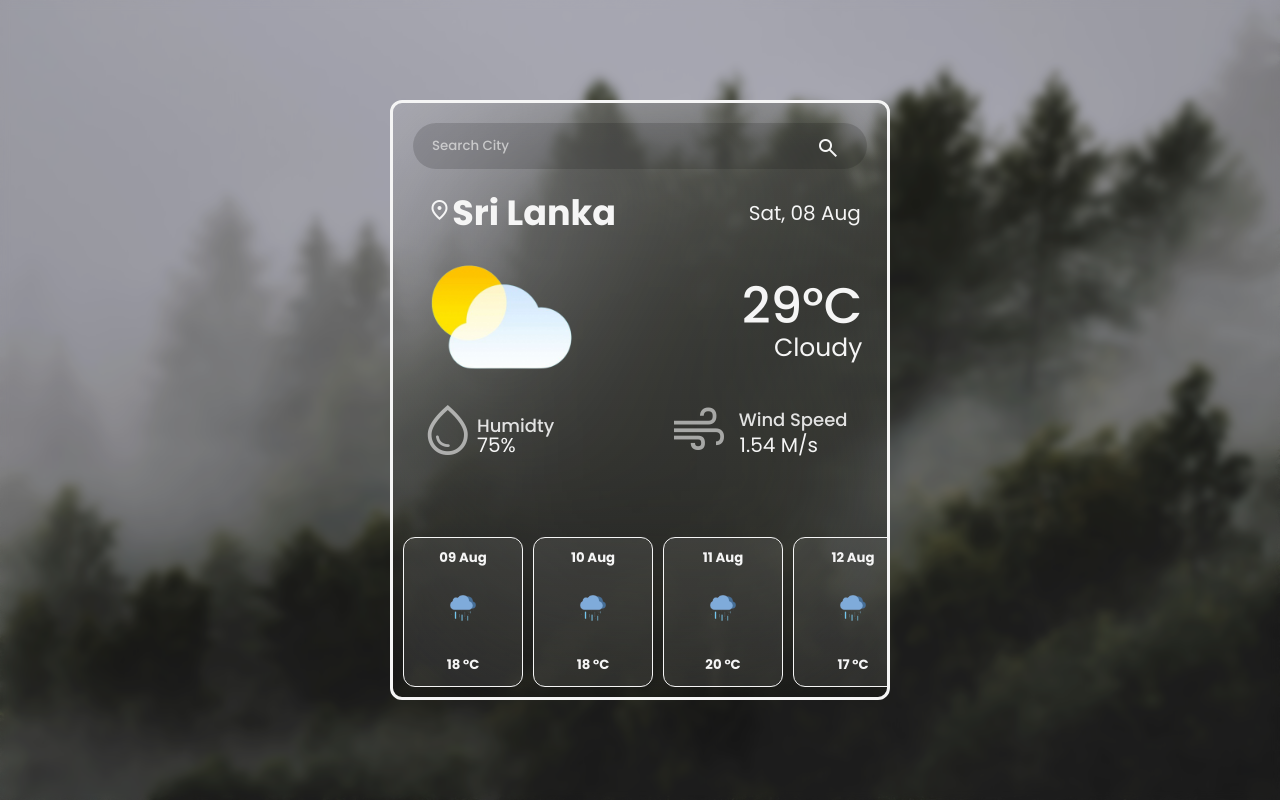
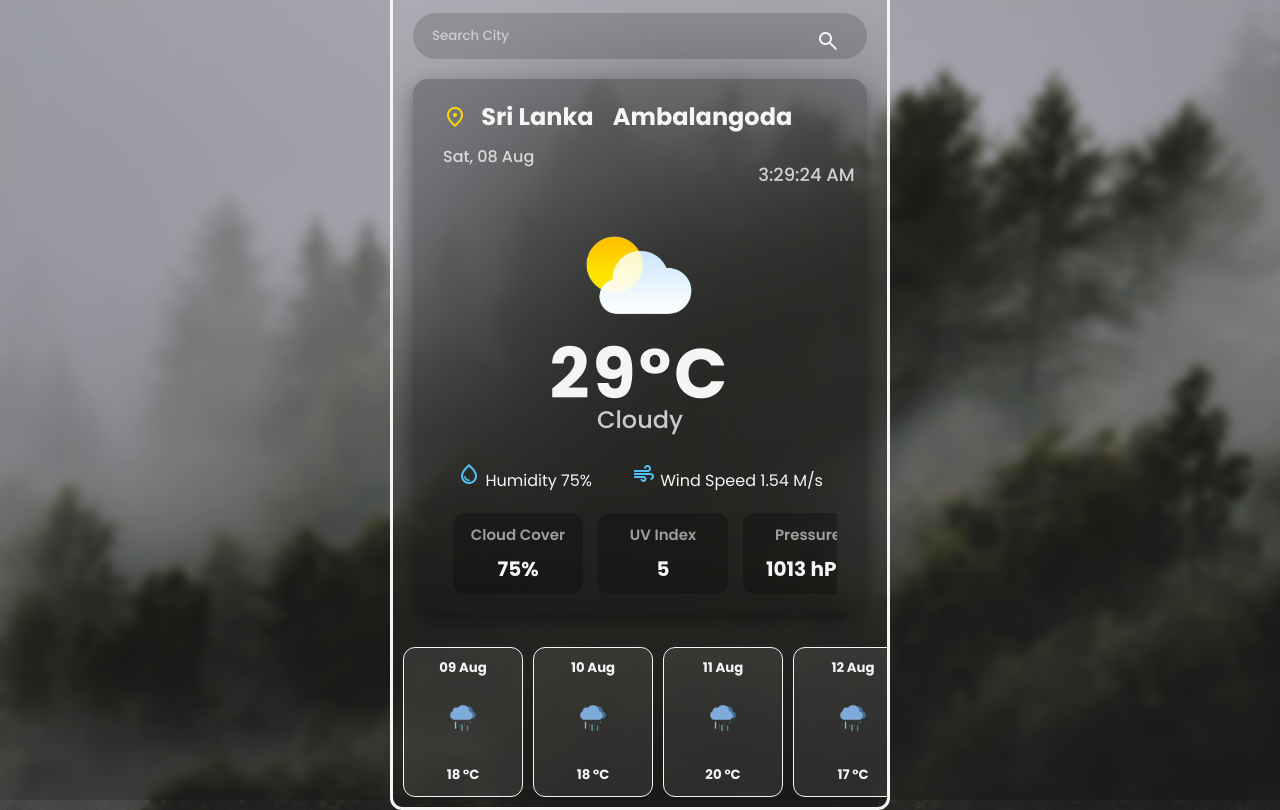
Before and after one commit to havindu05/Weather_API, a plain HTML site: page index.html in a window 1280 px wide. Drawn offline with nearby package versions, Linux system fonts and the light colour scheme; a web font is replaced by a local one.

Commit message:
Add Live time

```diff
--- a/home.js
+++ b/home.js
@@ -0,0 +1,8 @@
+function showTime() {
+    const now = new Date();
+    const timeString = now.toLocaleTimeString();
+    document.getElementById('localTime').textContent = timeString;
+  }
+
+  setInterval(showTime, 1000);
+  showTime();
--- a/index.html
+++ b/index.html
@@ -24,48 +24,57 @@
 
 
         <section class="weatherInfo">
-            <div class="loactionIcon">
-                <span class="material-symbols-outlined">
-                    location_on
-                </span>
-            </div>
-            <div class="loacation">
-                Sri Lanka
-            </div>
-            <div class="date">
-                Sat, 08 Aug
+            <div class="wrapper">
+                <span class="material-symbols-outlined loactionIcon">location_on</span>
+                <span class="loacation">Sri Lanka </span>
+                <span class="loacationCity">Ambalangoda</span>
+                <div class="date">Sat, 08 Aug</div>
+                <div class="Time" id="localTime">12:00 PM</div>
               </div>
             <div class="weatherIcon">
-                <img src="assest/images/Weather-removebg-preview.png" alt="pic">
+                <img src="assest/images/Weather-removebg-preview.png" alt="Weather Icon">
             </div>
-            <div class="temp">
-                29°C
+
+            <div class="temp">29°C</div>
+            <div class="tempText">Cloudy</div>
+
+            <div class="humidityWindContainer">
+                <div class="humidity">
+                    <span class="material-symbols-outlined humiIcon">water_drop</span>
+                    <span class="humiText1">Humidity</span>
+                    <span class="humiText2">75%</span>
                 </div>
-            <div class="tempText">
-                Cloudy
+                <div class="wind">
+                    <span class="material-symbols-outlined windIcon">air</span>
+                    <span class="windText1">Wind Speed</span>
+                    <span class="windText2">1.54 M/s</span>
                 </div>
-            <div class="humiIcon">
-                <span class="material-symbols-outlined">
-                    water_drop
-                </span>
             </div>
-            <div class="humiText1">
-                Humidty
+
+           <div class="infoContainer">
+                <div class="infoItem" id="cloudCover">
+                  <span class="infoLabel">Cloud Cover</span>
+                  <span class="infoValue">75%</span>
                 </div>
-            <div class="humiText2">
-                75%
+
+                <div class="infoItem" id="uvIndex">
+                  <span class="infoLabel">UV Index</span>
+                  <span class="infoValue">5</span>
                 </div>
-            <div class="windIcon">
-                <span class="material-symbols-outlined">
-                    air
-                </span>
+
+                <div class="infoItem" id="pressure">
+                  <span class="infoLabel">Pressure</span>
+                  <span class="infoValue">1013 hPa</span>
                 </div>
-            <div class="windText1">
-                Wind Speed
+
+                <div class="infoItem" id="visibility">
+                  <span class="infoLabel">Visibility</span>
+                  <span class="infoValue">10 km</span>
                 </div>
-            <div class="windText2">
-                1.54 M/s
               </div>
+
+
+        </section>
 
 
             <div class="forecastItemsPack">
@@ -108,6 +117,7 @@
             </div>
         </section>
     </div>
+    <script src="home.js"></script>
 </body>
 
 </html>
--- a/style.css
+++ b/style.css
@@ -18,13 +18,13 @@ body {
     align-items: center;
     justify-content: center;
     position: relative;
+    overflow-y: auto;
 }
 
 body::before {
     content: "";
     position: absolute;
-    top: 0;
-    left: 0;
+    top: 0; left: 0;
     width: 100%;
     height: 100dvh;
     background: rgba(0, 0, 0, 0.15);
@@ -33,171 +33,211 @@ body::before {
 }
 
 .main {
+    position: relative;
+    width: 500px;
+    height: 820px;
+    padding: 20px;
     border: solid;
-    width: 500px;
-    height: 600px;
+    border-radius: 12px;
+    background: linear-gradient(to top, rgba(0, 0, 0, 0.15), rgba(225, 225, 225, 0.15));
+    backdrop-filter: blur(100px);
     z-index: 1;
-    position: relative;
-    background: linear-gradient(to top, rgb(0, 0, 0, 0.15), rgb(225, 225, 225, 0.15));
-    border-radius: 12px;
-    backdrop-filter: blur(100px);
-    padding: 20px;
 }
 
 .city {
     width: 100%;
+    padding: 10px 16px 10px 16px;
+    padding-right: 80px;
+    margin-bottom: 20px;
     border-radius: 99px;
-    padding: 10px 16px;
     border: 3px solid transparent;
     background: rgba(0, 0, 0, 0.15);
     outline: none;
     font-weight: 500;
-    transition: 0.25s border;
-    padding-right: 80px;
-    margin-bottom: 20px;
+    transition: border 0.25s ease;
 }
 
 .city:focus {
-    border: 3px solid rgb(0, 0, 0, 0.15);
+    border: 3px solid rgba(0, 0, 0, 0.15);
 }
 
 .city::placeholder {
-    color: rgb(225, 225, 225, 0.75);
+    color: rgba(225, 225, 225, 0.75);
 }
 
 .searchbtn {
     position: absolute;
-    top: 5%;
+    top: 4%;
     left: 85%;
     width: 30px;
     height: 30px;
     border-radius: 50%;
     border: none;
     background: none;
+    cursor: pointer;
+
     display: flex;
     align-items: center;
     justify-content: center;
-    cursor: pointer;
+}
 
+.weatherInfo {
+    position: relative;
+    max-width: 500px;
+    margin: 0 auto;
+    background: rgba(0, 0, 0, 0.25);
+    border-radius: 15px;
+    padding: 20px 30px;
+    color: whitesmoke;
+    font-family: 'Poppins', sans-serif;
+    box-shadow: 0 8px 20px rgba(0, 0, 0, 0.4);
 }
 
 .loactionIcon {
-    position: absolute;
-    top: 16%;
-    left: 7%;
+    font-size: 28px;
+    color: #ffd700;
+    vertical-align: middle;
+    display: inline-block;
+    margin-right: 10px;
 }
 
-.loacation {
-    position: absolute;
-    top: 14%;
-    left: 12%;
-    font-size: 35px;
-    font-weight: bold;
+.loacation,
+.loacationCity {
+    display: inline-block;
+    font-weight: 700;
+    font-size: 24px;
+    vertical-align: middle;
+    margin-right: 15px;
 }
 
 .date {
-    position: absolute;
-    top: 16%;
-    left: 72%;
-    font-size: 20px;
+    margin-top: 10px;
+    font-size: 16px;
+    font-weight: 500;
+    opacity: 0.8;
+}
+
+.Time {
+    position: relative;
+    bottom: 8px;
+    left: 80%;
+    font-size: 18px;
+    font-weight: 500;
+    opacity: 0.8;
 }
 
 .weatherIcon {
-    position: absolute;
-    top: 20%;
-    left: 2%;
+    margin-top: 8px;
+    text-align: center;
 }
 
 .weatherIcon img {
-    width: 200px;
-    height: 200px;
+    width: 150px;
+    height: 150px;
+    object-fit: contain;
 }
 
 .temp {
-    position: absolute;
-    top: 28%;
-    right: 5%;
-    font-size: 50px;
-    font-weight: 500;
+    text-align: center;
+    font-size: 70px;
+    font-weight: 700;
+    letter-spacing: 3px;
+    position: relative;
+    margin-top: -40px;
 }
 
 .tempText {
-    position: absolute;
-    top: 38%;
-    right: 5%;
-    font-size: 25px;
-}
-.humibox{
-    display: flexbox;
-}
-.humiIcon {
-    position: absolute;
-    top: 50%;
-    left: 5%;
+    text-align: center;
+    font-size: 24px;
+    font-weight: 500;
+    opacity: 0.8;
+    margin-top: -25px;
 }
 
-.humiIcon .material-symbols-outlined {
-    font-size: 60px;
-    opacity: 60%;
-    width: auto;
-    height: auto;
+.humidityWindContainer {
+    display: flex;
+    justify-content: center;
+    align-items: center;
+    gap: 40px;
+    margin-top: 25px;
+    flex-wrap: wrap;
 }
 
-.humiText1 {
-    position: absolute;
-    top: 52%;
-    left: 17%;
-    font-size: 18px;
-    font-weight: 500;
-    opacity: 90%;
+.infoBox {
+    display: flex;
+    align-items: center;
+    gap: 10px;
+    background: rgba(0, 0, 0, 0.2);
+    padding: 12px 20px;
+    border-radius: 10px;
+    box-shadow: 0 0 10px rgba(0, 0, 0, 0.3);
+    color: whitesmoke;
+    min-width: 160px;
 }
 
-.humiText2 {
-    position: absolute;
-    top: 55%;
-    left: 17%;
-    font-size: 20px;
+.humiIcon,
+.windIcon {
+    font-size: 40px;
+    color: #4fc3f7;
 }
 
-.windIcon {
-    position: absolute;
-    top: 50%;
-    right: 32%;
+.infoText .label {
+    font-weight: 600;
+    font-size: 16px;
+    opacity: 0.9;
 }
 
-.windIcon .material-symbols-outlined {
-    font-size: 60px;
-    opacity: 60%;
-    width: auto;
-    height: auto;
+.infoText .value {
+    font-weight: 700;
+    font-size: 18px;
 }
 
-.windText1 {
-    position: absolute;
-    top: 51%;
-    right: 8%;
-    font-size: 18px;
-    font-weight: 500;
-    opacity: 90%;
+.infoContainer {
+    display: flex;
+    justify-content: space-around;
+    gap: 15px;
+    margin-top: 20px;
+    padding: 0 10px;
+    scrollbar-width: none;
+    overflow-x: auto;
 }
 
-.windText2 {
-    position: absolute;
-    top: 55%;
-    right: 14%;
+.infoItem {
+    background: rgba(0, 0, 0, 0.25);
+    padding: 10px 15px;
+    border-radius: 12px;
+    min-width: 130px;
+    text-align: center;
+    color: whitesmoke;
+    transition: transform 0.3s ease;
+}
+
+.infoItem:hover {
+    transform: scale(1.1);
+    background: rgba(225, 225, 225, 0.2);
+}
+
+.infoLabel {
+    font-weight: 600;
+    font-size: 15px;
+    margin-bottom: 8px;
+    opacity: 60%;
+    display: block;
+}
+
+.infoValue {
     font-size: 20px;
+    font-weight: 700;
 }
 
 .forecastItemsPack {
+    position: absolute;
+    bottom: 0; left: 0; right: 0;
     display: flex;
     flex-wrap: nowrap;
     overflow-x: auto;
     gap: 10px;
     padding: 10px;
-    position: absolute;
-    bottom: 0;
-    left: 0;
-    right: 0;
     scrollbar-width: none;
 }
 
@@ -214,7 +254,7 @@ body::before {
     transition: all 0.3s ease-in-out;
 }
 
-.forecastItem:hover{
+.forecastItem:hover {
     transform: scale(1.1);
     background: rgba(225, 225, 225, 0.2);
 }
@@ -224,48 +264,50 @@ body::before {
     height: 80px;
 }
 
-.text1{
+.text1, .text2, .text3, .text4 {
     position: absolute;
     font-weight: 500;
+}
+
+.text1 {
     top: 20%;
     left: 27%;
     font-size: 100px;
 }
-.text2{
-    position: absolute;
-    font-weight: 500;
+
+.text2 {
     top: 20%;
     left: 60%;
     font-size: 100px;
 }
-.imageWorld img{
+
+.text3 {
+    top: 40%;
+    left: 8%;
+    font-size: 70px;
+    letter-spacing: 8px;
+}
+
+.text4 {
+    top: 55%;
+    left: 18%;
+    font-size: 40px;
+    opacity: 60%;
+}
+
+.imageWorld img {
     position: absolute;
-    top:24%;
+    top: 24%;
     left: 40%;
     width: 100px;
     height: 100px;
     transition: transform 0.3s ease;
 }
+
 .imageWorld img:hover {
     transform: scale(1.1);
 }
 
-.text3{
-    position: absolute;
-    font-weight: 500;
-    top: 40%;
-    left: 8%;
-    font-size: 70px;
-    letter-spacing: 8px;
-}
-.text4{
-    opacity: 60%;
-    position: absolute;
-    font-weight: 500;
-    top: 55%;
-    left: 18%;
-    font-size: 40px;
-}
 .btn button {
     position: absolute;
     top: 90%;
@@ -279,8 +321,58 @@ body::before {
     color: white;
     cursor: pointer;
     transition: background-color 0.3s ease;
-  }
+}
 
-  .btn button:hover {
+.btn button:hover {
     background-color: #0056b3;
-  }
+}
+
+
+@media screen and (max-width: 480px) {
+    .temp {
+        font-size: 50px;
+        margin-top: -5px;
+    }
+
+    .tempText {
+        font-size: 18px;
+        margin-top: 0;
+    }
+
+    .weatherIcon img {
+        width: 120px;
+        height: 120px;
+    }
+
+    .loacation,
+    .loacationCity {
+        font-size: 18px;
+    }
+
+    .humiIcon,
+    .windIcon {
+        font-size: 30px;
+    }
+
+    .humiText1,
+    .windText1,
+    .humiText2,
+    .windText2 {
+        font-size: 14px;
+    }
+
+    .infoItem {
+        min-width: 120px;
+        padding: 10px 15px;
+        font-size: 14px;
+    }
+
+    .infoLabel {
+        font-size: 14px;
+    }
+
+    .infoValue {
+        font-size: 18px;
+    }
+
+}
```
Lines whose indentation alone changed are shown as unchanged.
